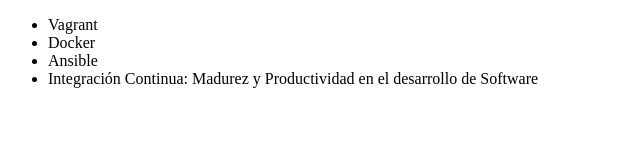
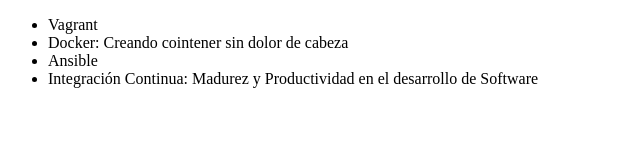
Before and after one commit to deibymb/CursodeGityGithub, a plain HTML site: page index.html in a window 1280 px wide. Shown: the whole page, without its empty margins (0-640 px from the left). Drawn offline with Linux system fonts and the light colour scheme.

Commit message:
Corrigiendo nombre de curso

```diff
--- a/index.html
+++ b/index.html
@@ -7,7 +7,7 @@
 <body>
      <ul>
          <li> Vagrant </li>
-         <li> Docker </li>
+         <li> Docker: Creando cointener sin dolor de cabeza</li>
          <li> Ansible </li>
          <li> Integración Continua: Madurez y Productividad en el desarrollo de Software </li>
      </ul>
```
